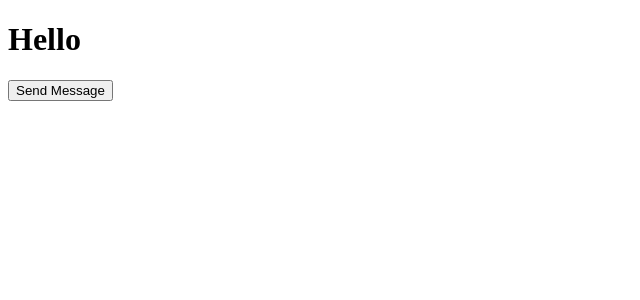
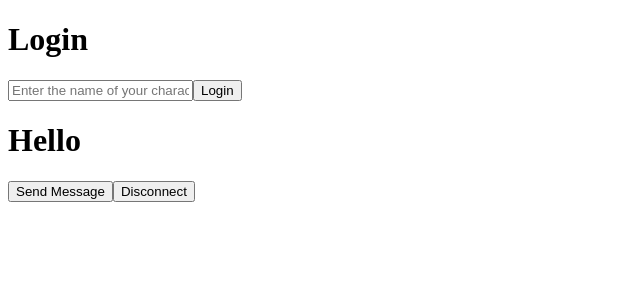
Before and after one commit to jakob-rzeppa/turnkeeper, a Vue app in the folder player/: page / in a window 1280 px wide. Shown: the top 300 px of the page, without its empty margins (0-640 px from the left). Built offline with nearby package versions, Linux system fonts and the light colour scheme; no server answers; the HTML template or start-up script is replaced by a standard one.

Commit message:
refactored player socket for better readability

```diff
--- a/player/src/App.vue
+++ b/player/src/App.vue
@@ -1,21 +1,26 @@
 <script setup lang="ts">
-import { onMounted } from 'vue';
-import { socket } from './socket';
+import connectionService, { socket } from './util/connectionService'
 
-onMounted(() => {
-  socket.auth = { username: 'jakob' };
+import Login from './components/Login.vue'
 
-  socket.connect();
-});
+const isConnected = connectionService.isConnected()
 
 function sendMessage() {
-  socket.send('hi');
+  socket.send('hi')
+}
+
+function disconnect() {
+  connectionService.disconnect()
 }
 </script>
 
 <template>
-  <h1>Hello</h1>
-  <button @click="sendMessage">Send Message</button>
+  <Login v-if="!isConnected" />
+  <main>
+    <h1>Hello</h1>
+    <button @click="sendMessage">Send Message</button>
+    <button @click="disconnect">Disconnect</button>
+  </main>
 </template>
 
 <style scoped></style>
--- /dev/null
+++ b/player/src/components/Login.vue
@@ -0,0 +1,19 @@
+<script setup lang="ts">
+import { ref } from 'vue'
+
+import connectionService from '@/util/connectionService'
+
+const name = ref('')
+
+function login() {
+  connectionService.connect(name.value)
+}
+</script>
+
+<template>
+  <div>
+    <h1>Login</h1>
+    <input v-model="name" placeholder="Enter the name of your character" />
+    <button @click="login">Login</button>
+  </div>
+</template>
--- a/player/src/socket.ts
+++ /dev/null
@@ -1,7 +0,0 @@
-import io from 'socket.io-client';
-
-export const socket = io('http://localhost:3000', { autoConnect: false });
-
-socket.onAny((event, ...args) => {
-  console.log(event, args);
-});
--- /dev/null
+++ b/player/src/util/connectionService.ts
@@ -0,0 +1,33 @@
+import io from 'socket.io-client'
+import { ref } from 'vue'
+
+export const socket = io('http://localhost:3000', { autoConnect: false })
+
+const connected = ref(false)
+
+socket.onAny((event, ...args) => {
+  console.log(event, args)
+})
+
+export default {
+  connect: (name: string) => {
+    try {
+      socket.auth = { name, gmConnection: false }
+      socket.connect()
+      connected.value = true
+    } catch (error) {
+      console.error('Error connecting:', error)
+    }
+  },
+  disconnect: () => {
+    try {
+      socket.disconnect()
+      connected.value = false
+    } catch (error) {
+      console.error('Error disconnecting:', error)
+    }
+  },
+  isConnected: () => {
+    return connected
+  },
+}
```
